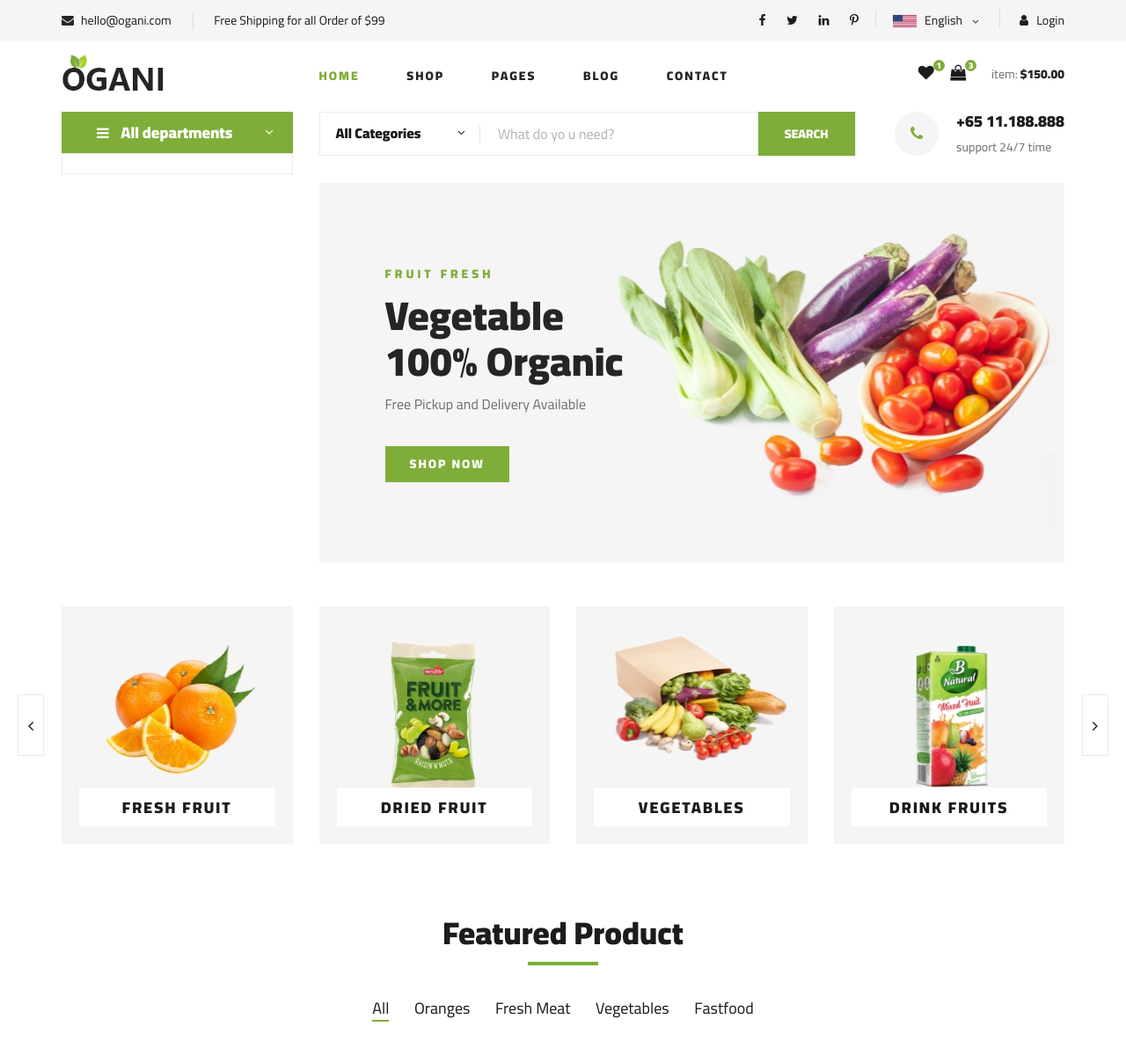
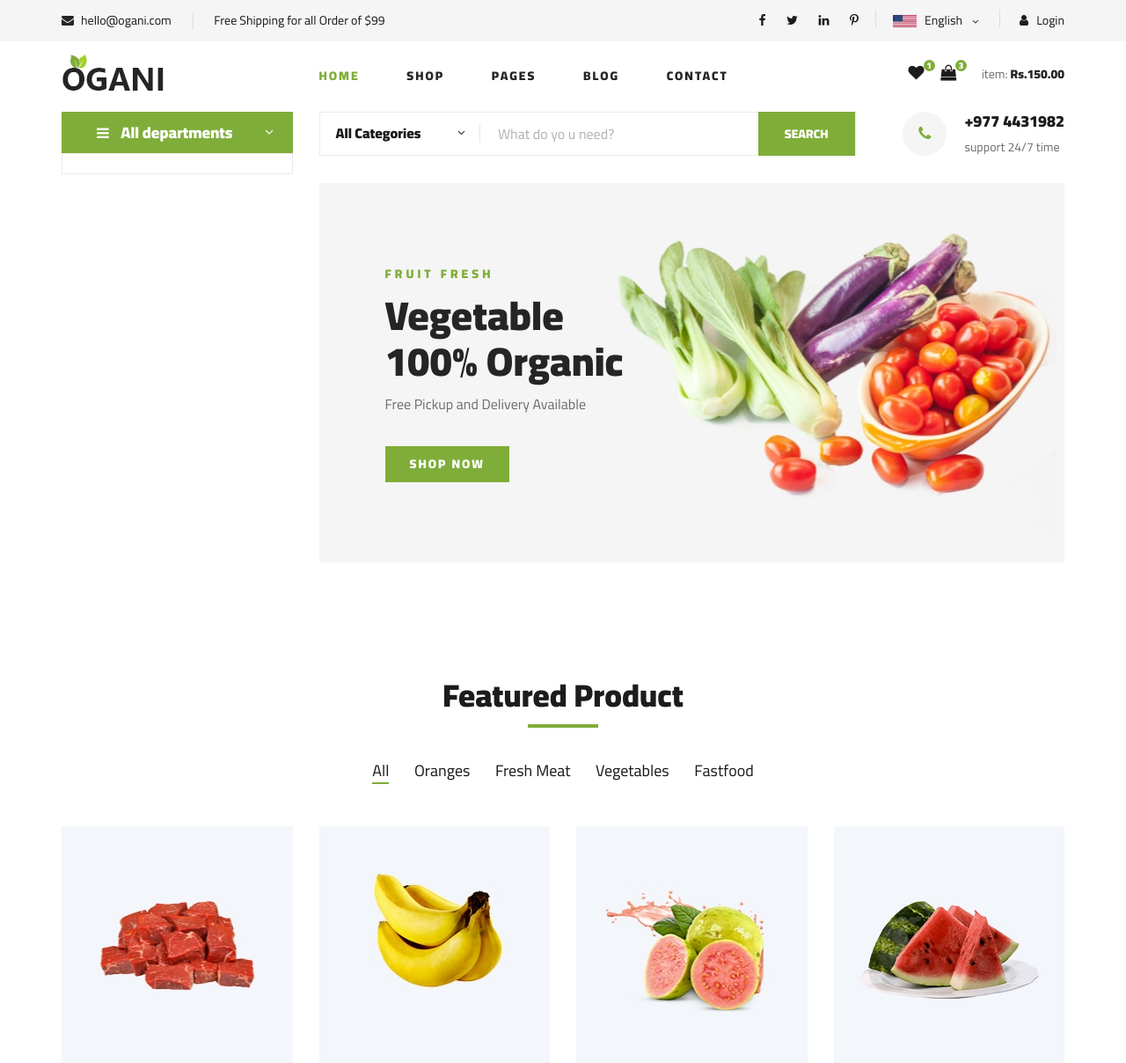
Before and after one commit to CSIT-6th-Sem-Project/Ogani-Project, a Django app: page / in a window 1280 px wide. Shown: the top 1208 px of the page at 88% size. Run offline with Django 4.2, Linux system fonts and the light colour scheme; some libraries are stand-ins or nearby versions.

Commit message:
Updated Cart Format and added BreadCrumbs

```diff
--- a/template/base.html
+++ b/template/base.html
@@ -158,10 +158,10 @@
                 <div class="col-lg-3">
                     <div class="header__cart">
                         <ul>
-                            <li><a href="#"><i class="fa fa-heart"></i> <span>1</span></a></li>
-                            <li><a href="#"><i class="fa fa-shopping-bag"></i> <span>3</span></a></li>
+                            <li><a href="{% url 'wishlist' %}"><i class="fa fa-heart"></i> <span>1</span></a></li>
+                            <li><a href="{% url 'cart' %}"><i class="fa fa-shopping-bag"></i> <span>3</span></a></li>
                         </ul>
-                        <div class="header__cart__price">item: <span>$150.00</span></div>
+                        <div class="header__cart__price">item: <span>Rs.150.00</span></div>
                     </div>
                 </div>
             </div>
@@ -184,7 +184,7 @@
                         </div>
                         <ul>
                             {% for department in Departments %}
-                            <li><a href="#">{{department}}</a></li>
+                            <li><a href="#">{{department.dept_name}}</a></li>
                             {% endfor %}
                         </ul>
                     </div>
@@ -206,7 +206,7 @@
                                 <i class="fa fa-phone"></i>
                             </div>
                             <div class="hero__search__phone__text">
-                                <h5>+65 11.188.888</h5>
+                                <h5>+977 4431982</h5>
                                 <span>support 24/7 time</span>
                             </div>
                         </div>
--- a/template/index.html
+++ b/template/index.html
@@ -6,31 +6,33 @@
         <div class="container">
             <div class="row">
                 <div class="categories__slider owl-carousel">
+                    {% for department in Departments %}
                     <div class="col-lg-3">
-                        <div class="categories__item set-bg" data-setbg="img/categories/cat-1.jpg">
-                            <h5><a href="#">Fresh Fruit</a></h5>
+                        <div class="categories__item set-bg" data-setbg="{{department.image}}">
+                            <h5><a href="#">{{department.dept_name}}</a></h5>
                         </div>
                     </div>
-                    <div class="col-lg-3">
-                        <div class="categories__item set-bg" data-setbg="img/categories/cat-2.jpg">
-                            <h5><a href="#">Dried Fruit</a></h5>
-                        </div>
-                    </div>
-                    <div class="col-lg-3">
-                        <div class="categories__item set-bg" data-setbg="img/categories/cat-3.jpg">
-                            <h5><a href="#">Vegetables</a></h5>
-                        </div>
-                    </div>
-                    <div class="col-lg-3">
-                        <div class="categories__item set-bg" data-setbg="img/categories/cat-4.jpg">
-                            <h5><a href="#">drink fruits</a></h5>
-                        </div>
-                    </div>
-                    <div class="col-lg-3">
-                        <div class="categories__item set-bg" data-setbg="img/categories/cat-5.jpg">
-                            <h5><a href="#">drink fruits</a></h5>
-                        </div>
-                    </div>
+                    {% endfor %}
+<!--                    <div class="col-lg-3">-->
+<!--                        <div class="categories__item set-bg" data-setbg="img/categories/cat-2.jpg">-->
+<!--                            <h5><a href="#">Dried Fruit</a></h5>-->
+<!--                        </div>-->
+<!--                    </div>-->
+<!--                    <div class="col-lg-3">-->
+<!--                        <div class="categories__item set-bg" data-setbg="img/categories/cat-3.jpg">-->
+<!--                            <h5><a href="#">Vegetables</a></h5>-->
+<!--                        </div>-->
+<!--                    </div>-->
+<!--                    <div class="col-lg-3">-->
+<!--                        <div class="categories__item set-bg" data-setbg="img/categories/cat-4.jpg">-->
+<!--                            <h5><a href="#">drink fruits</a></h5>-->
+<!--                        </div>-->
+<!--                    </div>-->
+<!--                    <div class="col-lg-3">-->
+<!--                        <div class="categories__item set-bg" data-setbg="img/categories/cat-5.jpg">-->
+<!--                            <h5><a href="#">drink fruits</a></h5>-->
+<!--                        </div>-->
+<!--                    </div>-->
                 </div>
             </div>
         </div>
--- a/template/shopping-cart.html
+++ b/template/shopping-cart.html
@@ -4,7 +4,7 @@
 
 
     <!-- Breadcrumb Section Begin -->
-    <section class="breadcrumb-section set-bg" data-setbg="img/breadcrumb.jpg">
+    <section class="breadcrumb-section set-bg" data-setbg="{% static 'img/breadcrumb.jpg' %}">
         <div class="container">
             <div class="row">
                 <div class="col-lg-12 text-center">
```
